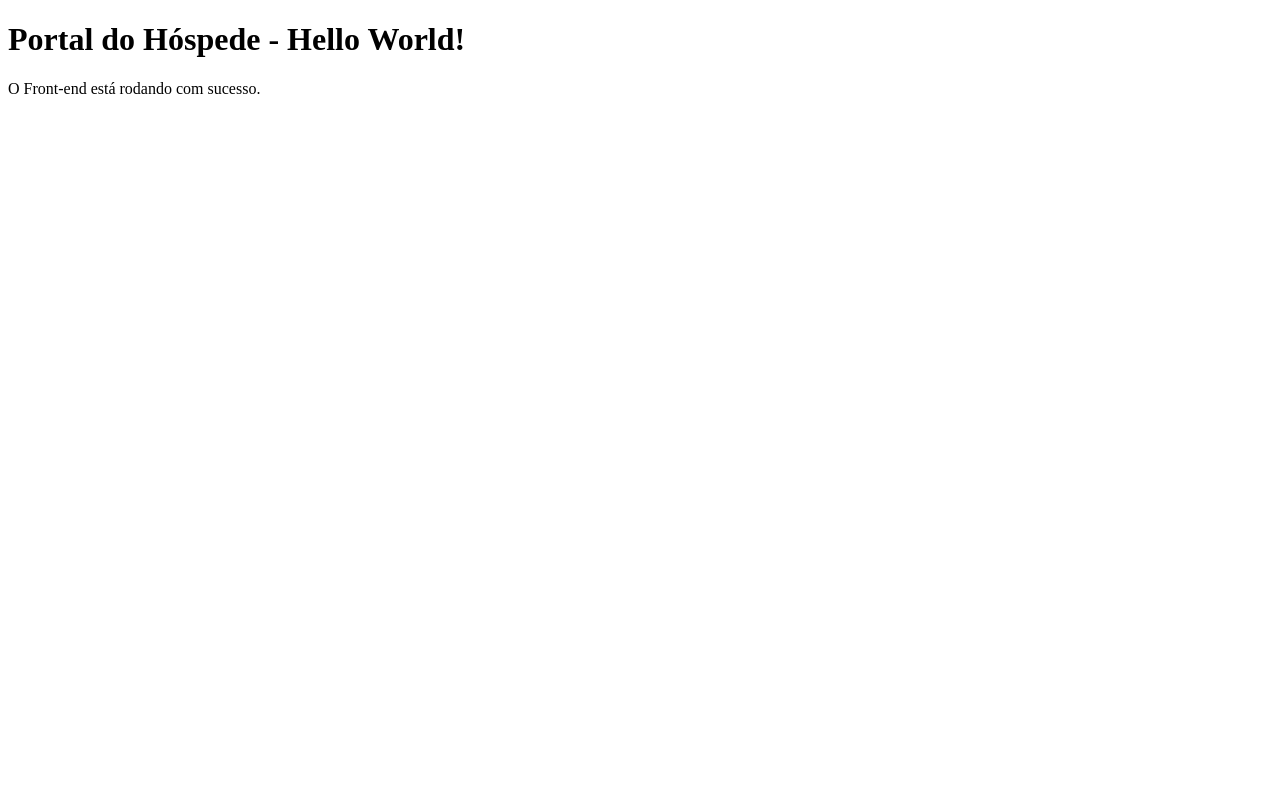
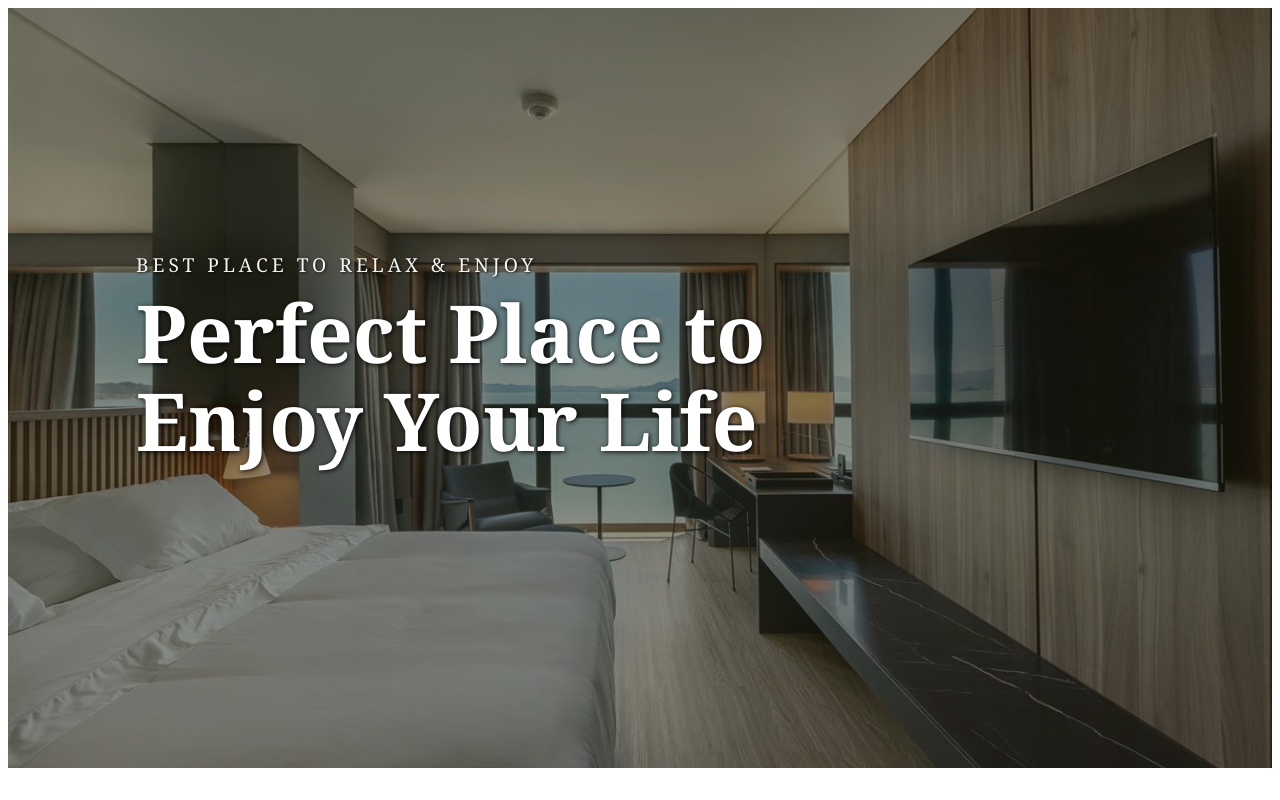
Before and after one commit to trabalhoWebUFSC/trabalhoWebUFSC, a React (Create React App) app in the folder frontend/: page / in a window 1280 px wide. Built offline with nearby package versions, Linux system fonts and the light colour scheme.

Commit message:
feat: Implementa Hero Section

```diff
--- a/frontend/src/App.js
+++ b/frontend/src/App.js
@@ -1,11 +1,10 @@
 import React from "react";
+import Home from "./pages/Home/Home";
 
 function App() {
   return (
     <div className="App">
-      {/* O SEU MÍNIMO "HELLO WORLD" */}
-      <h1>Portal do Hóspede - Hello World!</h1>
-      <p>O Front-end está rodando com sucesso.</p>
+      <Home />
     </div>
   );
 }
--- /dev/null
+++ b/frontend/src/components/HeroHotel/HeroHotel.js
@@ -0,0 +1,25 @@
+import React from "react";
+import styles from "./HeroHotel.module.css";
+
+import heroBg from "../../assets/images/hero-hotel-bg.jpg";
+
+function HeroHotel() {
+  return (
+    <section
+      className={styles.heroSection}
+      style={{ backgroundImage: `url(${heroBg})` }}
+    >
+      <div className={styles.heroOverlay}>
+        {" "}
+        <div className={styles.heroContent}>
+          <p className={styles.subtitle}>BEST PLACE TO RELAX & ENJOY</p>
+          <h1 className={styles.title}>
+            Perfect Place to <br /> Enjoy Your Life
+          </h1>
+        </div>
+      </div>
+    </section>
+  );
+}
+
+export default HeroHotel;
--- /dev/null
+++ b/frontend/src/components/HeroHotel/HeroHotel.module.css
@@ -0,0 +1,80 @@
+/* HeroHotel.module.css */
+
+.heroSection {
+  background-size: cover;
+  background-position: center;
+  background-repeat: no-repeat;
+  min-height: 95vh;
+  display: flex;
+  align-items: flex-end;
+  justify-content: flex-start;
+  position: relative;
+  color: white;
+  font-family: "Georgia", serif;
+}
+
+.heroOverlay {
+  position: absolute;
+  top: 0;
+  left: 0;
+  width: 100%;
+  height: 100%;
+  background-color: rgba(34, 34, 16, 0.5);
+
+  display: flex;
+  align-items: center;
+  justify-content: flex-start;
+}
+
+.heroContent {
+  z-index: 1;
+  max-width: 800px;
+  padding: 0 0 10vh 10vw;
+  text-align: left;
+}
+
+.subtitle {
+  font-size: 1.2rem;
+  letter-spacing: 4px;
+  margin-bottom: 10px;
+  opacity: 0.95;
+  text-transform: uppercase;
+  font-weight: 500;
+  text-shadow: 1px 1px 3px rgba(0, 0, 0, 0.8);
+}
+
+.title {
+  font-size: 5rem;
+  line-height: 1.1;
+  margin: 0;
+  font-weight: 700;
+  text-shadow: 1px 1px 5px rgba(0, 0, 0, 0.9);
+}
+
+/* Responsividade básica */
+@media (max-width: 1200px) {
+  .title {
+    font-size: 4rem;
+  }
+}
+@media (max-width: 768px) {
+  .heroSection {
+    min-height: 70vh;
+  }
+  .title {
+    font-size: 3rem;
+  }
+  .subtitle {
+    font-size: 1rem;
+    letter-spacing: 2px;
+  }
+  .heroContent {
+    padding: 0 20px 5vh 5vw;
+  }
+}
+
+@media (max-width: 480px) {
+  .title {
+    font-size: 2.2rem;
+  }
+}
--- /dev/null
+++ b/frontend/src/pages/Home/Home.js
@@ -0,0 +1,12 @@
+import React from "react";
+import HeroHotel from "../../components/HeroHotel/HeroHotel";
+
+function Home() {
+  return (
+    <>
+      <HeroHotel />
+    </>
+  );
+}
+
+export default Home;
```
Also changed, not shown: frontend/src/assets/images/hero-hotel-bg.jpg (added), 1 other file (tests, documents, lock files or other folders).
